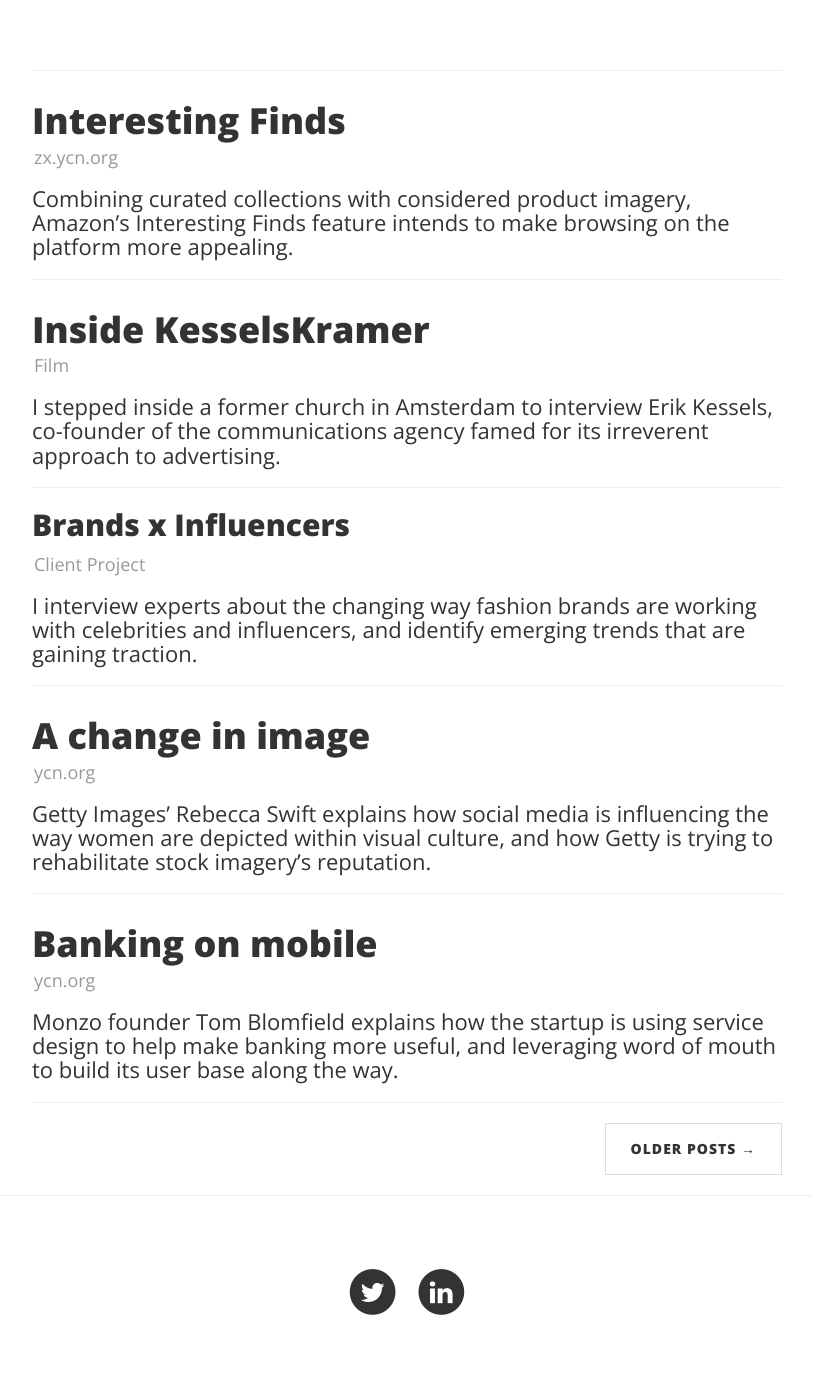
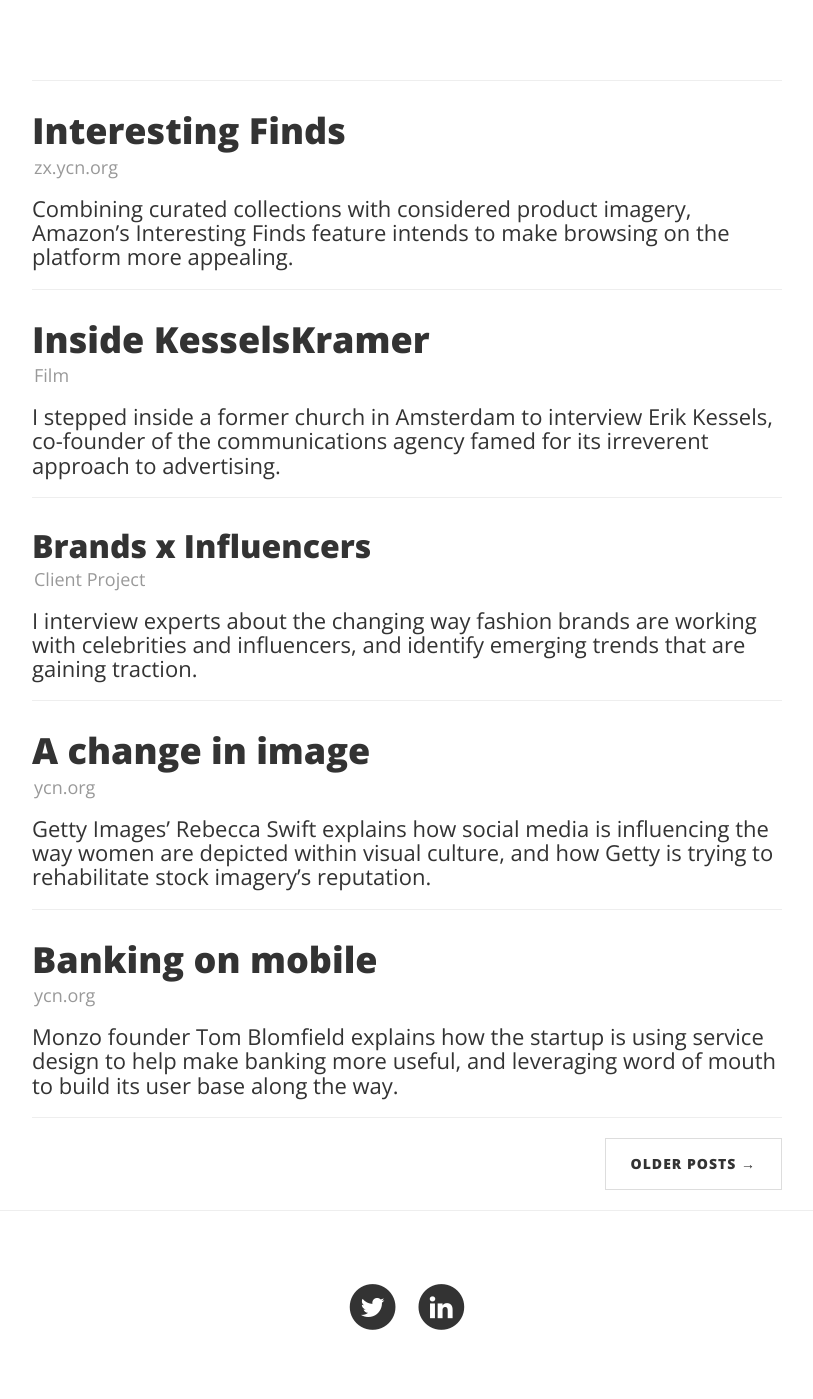
Before and after one commit to beatriceborbon/beatriceborbon.github.io, a Jekyll site: the page built from index.html, in a window 1280 px wide. Shown: the part 448-1847 px from the top of the page, without its empty margins (233-1046 px from the left). Built offline with Jekyll 4.4.1, drawn with Linux system fonts in a browser that asks for light colours.

Commit message:
Update _layout.scss

```diff
--- a/_sass/_layout.scss
+++ b/_sass/_layout.scss
@@ -235,7 +235,7 @@
   text-decoration: none;
   color: #2b2b2b;
 }
-.post-preview > a > .post-title {
+.post-preview .post-title {
   font-size: 32px;
   margin-top: 30px;
   margin-bottom: 3px;
```
